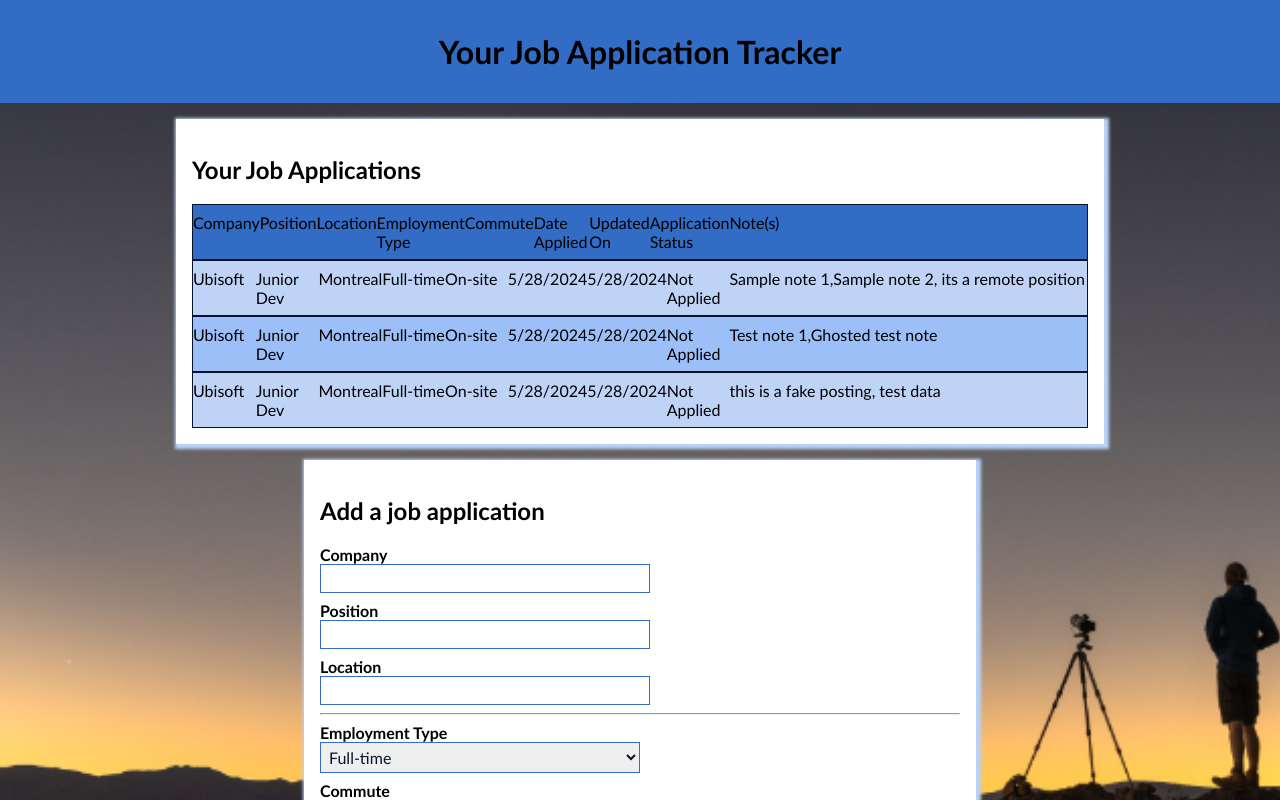
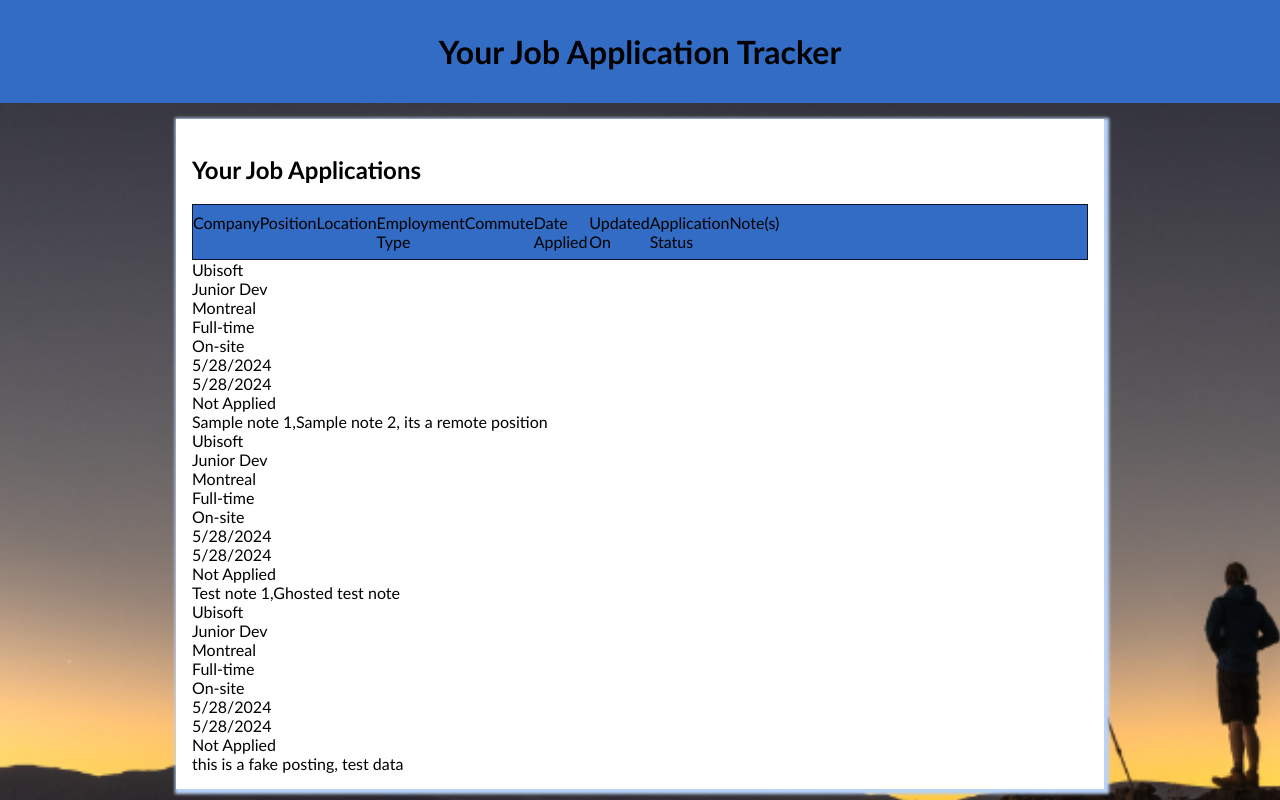
Before and after one commit to revive-mejett/job-application-tracker, an Angular app in the folder job-app-tracker/: page / in a window 1280 px wide. Shown: the top 800 px of the page. Built offline with nearby package versions, Linux system fonts and the light colour scheme.

Commit message:
create jobapplication component and display instances

```diff
--- a/job-app-tracker/src/app/home/home.component.html
+++ b/job-app-tracker/src/app/home/home.component.html
@@ -12,17 +12,8 @@
             <div>Application Status</div>
             <div>Note(s)</div>
         </div>
-        <div *ngFor="let i of jobApplications" class="job-app-item">
-            <div>{{ i.company }}</div>
-            <div>{{ i.position }}</div>
-            <div>{{ i.location }}</div>
-            <div>{{ i.employmentType }}</div>
-            <div>{{ i.commute }}</div>
-            <div>{{ i.dateApplied ? i.dateApplied.getMonth()+1 : "" }}/{{ i.dateApplied ? i.dateApplied.getDate() : ""
-                }}/{{ i.dateApplied ? i.dateApplied.getFullYear() : "" }}</div>
-            <div>{{ i.updatedOn.getMonth()+1 }}/{{ i.updatedOn.getDate() }}/{{ i.updatedOn.getFullYear() }}</div>
-            <div>{{ i.status }}</div>
-            <div>{{ i.notes }}</div>
+        <div *ngFor="let jobapp of jobApplications">
+            <app-jobapplication [jobapp]="jobapp"></app-jobapplication>
         </div>
     </div>
 </section>
--- a/job-app-tracker/src/app/home/home.component.ts
+++ b/job-app-tracker/src/app/home/home.component.ts
@@ -3,10 +3,11 @@
 import { RouterOutlet } from '@angular/router';
 import { ApplicationStatus, CommuteType, EmploymentType, JobApplication } from '../common/types/jobApplication';
 import { FormControl, FormGroup, ReactiveFormsModule } from '@angular/forms';
+import { JobapplicationComponent } from '../jobapplication/jobapplication.component';
 @Component({
   selector: 'app-home',
   standalone: true,
-  imports: [RouterOutlet, CommonModule, ReactiveFormsModule],
+  imports: [RouterOutlet, CommonModule, ReactiveFormsModule, JobapplicationComponent],
   templateUrl: './home.component.html',
   styleUrls: ['./home.component.scss', '../../styles.scss']
 })
--- /dev/null
+++ b/job-app-tracker/src/app/jobapplication/jobapplication.component.html
@@ -0,0 +1,13 @@
+<div class="job-app-item" class="job-app-item">
+    <div>{{ jobapp.company }}</div>
+    <div>{{ jobapp.position }}</div>
+    <div>{{ jobapp.location }}</div>
+    <div>{{ jobapp.employmentType }}</div>
+    <div>{{ jobapp.commute }}</div>
+    <div>{{ jobapp.dateApplied ? jobapp.dateApplied.getMonth()+1 : "" }}/{{ jobapp.dateApplied ?
+        jobapp.dateApplied.getDate() : ""
+        }}/{{ jobapp.dateApplied ? jobapp.dateApplied.getFullYear() : "" }}</div>
+    <div>{{ jobapp.updatedOn.getMonth()+1 }}/{{ jobapp.updatedOn.getDate() }}/{{ jobapp.updatedOn.getFullYear() }}</div>
+    <div>{{ jobapp.status }}</div>
+    <div>{{ jobapp.notes }}</div>
+</div>
```
Also changed, not shown: job-app-tracker/src/app/jobapplication/jobapplication.component.ts (added, +16 -0 lines), job-app-tracker/src/app/jobapplication/jobapplication.component.scss (added), 1 other file (tests, documents, lock files or other folders).
